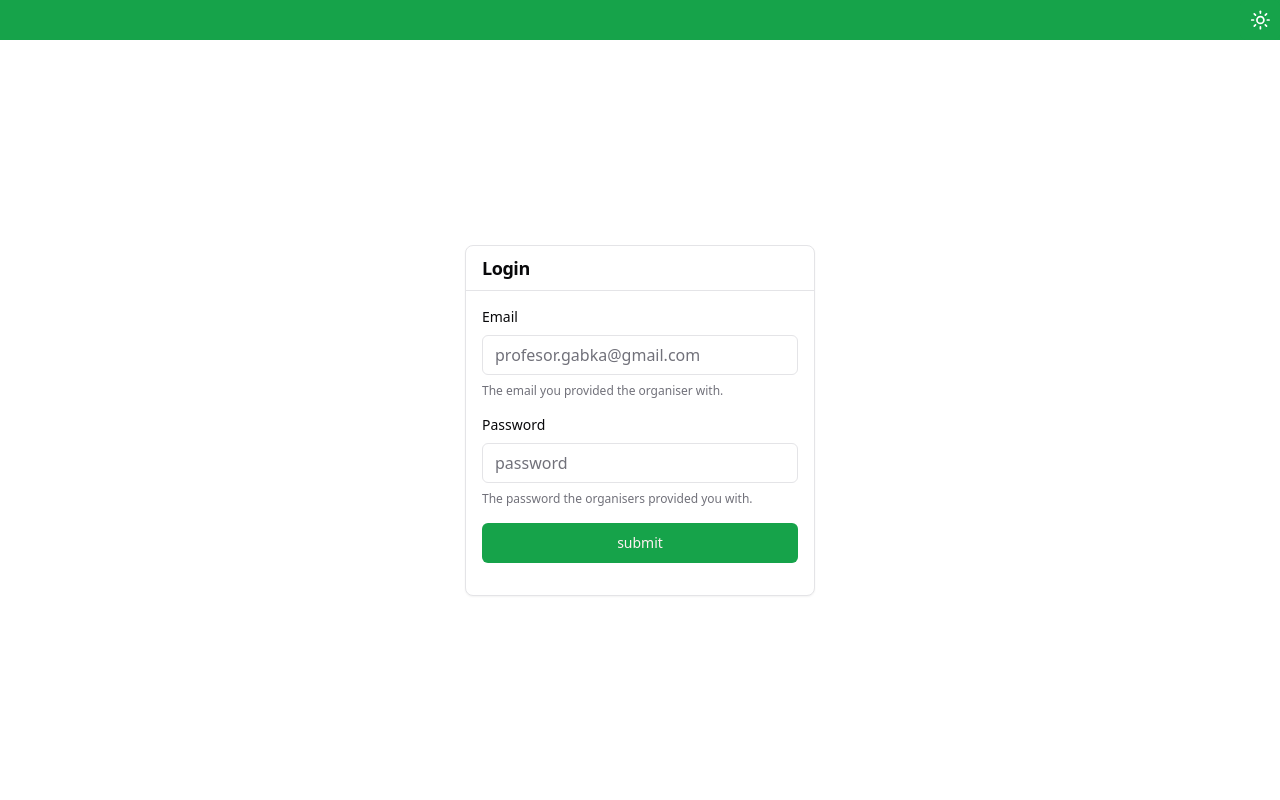
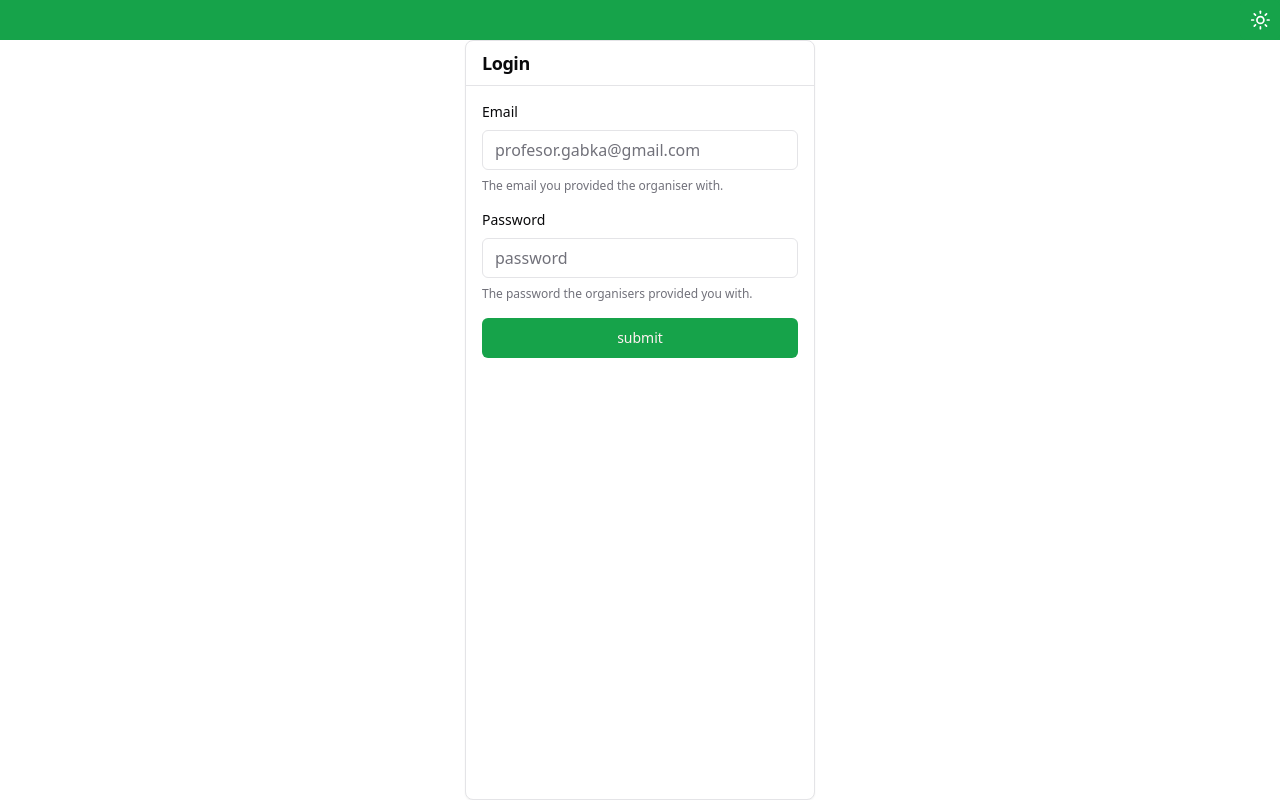
Before and after one commit to jakub-lesniewski/conf-handler-client, a React (Vite) app: page / in a window 1280 px wide. Built offline with nearby package versions, Linux system fonts and the light colour scheme; no server answers.

Commit message:
fixed login form

```diff
--- a/src/components/sidebar.tsx
+++ b/src/components/sidebar.tsx
@@ -23,7 +23,7 @@ export default function Sidebar() {
   const navigate = useNavigate();
   const { loggedUser, logout } = useAuth();
   const [openEvent, setOpenEvent] = useState(false);
-  const [selectedEvent, setSelectedEvent] = useState<UserEvent>(null);
+  const [selectedEvent, setSelectedEvent] = useState<UserEvent | null>(null);
 
   function handleSelectEvent(event: UserEvent) {
     setOpenEvent(true);
--- a/src/pages/(logged-in)/conference/items/event-item.tsx
+++ b/src/pages/(logged-in)/conference/items/event-item.tsx
@@ -8,8 +8,8 @@ type EventItemProps = {
 export default function EventItem({ event }: EventItemProps) {
   const { name, duration } = event;
   return (
-    <li className="cursor-pointer border-b bg-secondary shadow-sm">
-      <div className="ml-auto w-[98%] sm:w-[99%]">
+    <li className="cursor-pointer overflow-hidden border-b bg-secondary shadow-sm">
+      <div className="ml-auto h-full w-[98%] sm:w-[99%]">
         <div className="flex justify-between bg-background px-4 py-2 transition-all hover:bg-accent">
           <p className="text-sm font-semibold">{name}</p>
           <p className="whitespace-nowrap text-sm font-semibold">{duration}</p>
--- a/src/pages/login.tsx
+++ b/src/pages/login.tsx
@@ -55,7 +55,7 @@ export default function Login() {
   }
 
   return (
-    <Card className="my-auto w-[350px] shrink-0 pb-4 text-sm">
+    <Card className="my-auto h-full w-[350px] shrink-0 pb-4 text-sm">
       <CardHeader className="border-b py-2">
         <CardTitle className="text-lg">Login</CardTitle>
       </CardHeader>
```
